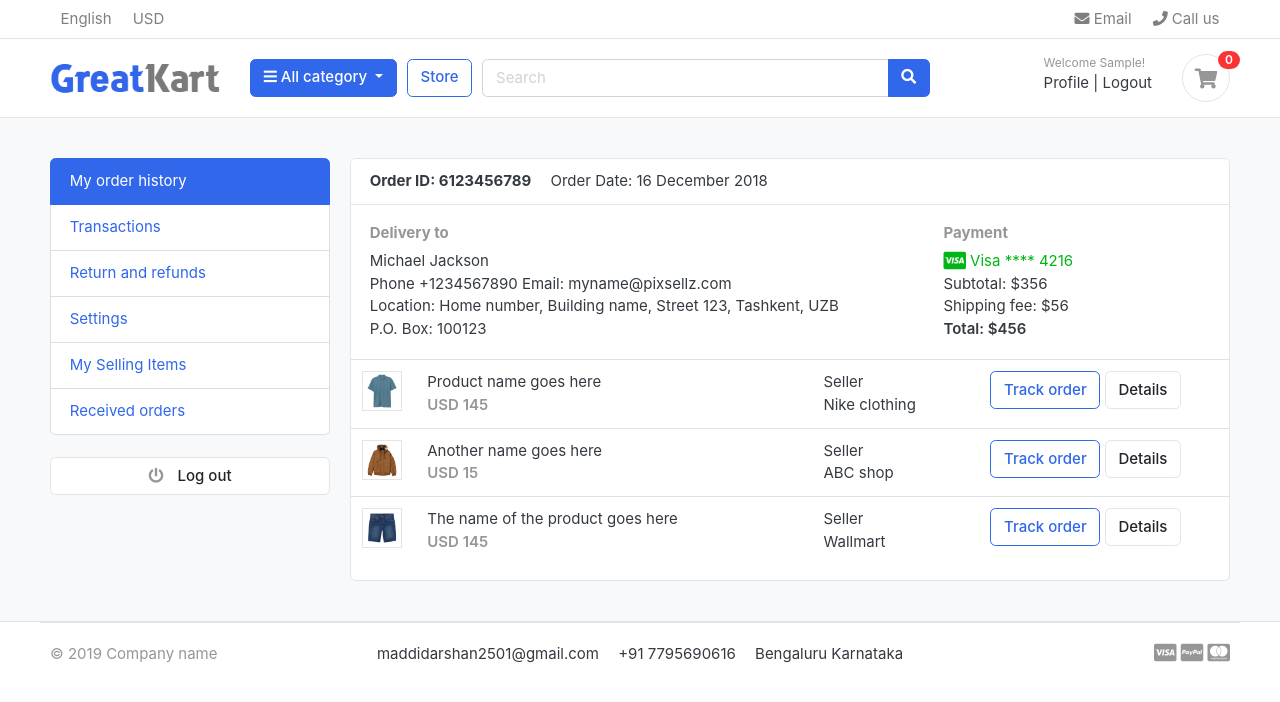
After one commit to DarshanMady/Swagstore, a Django app: page /accounts/ in a window 1280 px wide. The commit adds this page. Shown: the top 702 px of the page. Run offline with Django 3.2, Linux system fonts and the light colour scheme; the visitor is signed in with stand-in values (Sample User, id 1); data that the repository does not hold is empty; some libraries are stand-ins or nearby versions; some web fonts are replaced.

Commit message:
profile page created

```diff
--- a/accounts/urls.py
+++ b/accounts/urls.py
@@ -5,6 +5,8 @@ urlpatterns = [
     path('register/', views.register, name='register'),
     path('login/', views.login, name='login'),
     path('logout/', views.logout, name='logout'),
+    path('profile/', views.profile, name='profile'),
+    path('', views.profile, name='profile'),
 
     path('activate/<uidb64>/<token>/', views.activate, name='activate'),
 ]
--- a/accounts/views.py
+++ b/accounts/views.py
@@ -62,8 +62,8 @@ def login(request):
 
         if user is not None:
             auth.login(request, user)
-            #messages.success(request,'Succesfully Logged In')
-            return redirect('home')
+            messages.success(request,'Succesfully Logged In')
+            return redirect('profile')
         else:
             messages.error(request, 'Invalid login credentials')
             return redirect('login')
@@ -90,3 +90,8 @@ def activate(request , uidb64, token):
     else:
         messages.error(request,'Invalid Link')
         return redirect('register')
+
+
+@login_required(login_url='login')
+def profile(request):
+    return render(request , 'accounts/profile.html')
--- /dev/null
+++ b/templates/accounts/profile.html
@@ -0,0 +1,105 @@
+{% extends 'base.html' %}
+
+
+{% block content %}
+
+
+    <!-- ========================= SECTION CONTENT START// ========================= -->
+<section class="section-conten padding-y bg">
+{% include 'includes/alerts.html' %}
+    <div class="container">
+        <div class="row">
+        <aside class="col-md-3">
+            <!--   SIDEBAR   -->
+            <ul class="list-group">
+                <a class="list-group-item active" href="#"> My order history </a>
+                <a class="list-group-item" href="#"> Transactions </a>
+                <a class="list-group-item" href="#"> Return and refunds </a>
+                <a class="list-group-item" href="#">Settings </a>
+                <a class="list-group-item" href="#"> My Selling Items </a>
+                <a class="list-group-item" href="#"> Received orders </a>
+            </ul>
+            <br>
+            <a class="btn btn-light btn-block" href="{% url 'logout' %}"> <i class="fa fa-power-off"></i> <span class="text">Log out</span> </a>
+            <!--   SIDEBAR .//END   -->
+        </aside>
+        <main class="col-md-9">
+            <article class="card">
+            <header class="card-header">
+                <strong class="d-inline-block mr-3">Order ID: 6123456789</strong>
+                <span>Order Date: 16 December 2018</span>
+            </header>
+            <div class="card-body">
+                <div class="row">
+                    <div class="col-md-8">
+                        <h6 class="text-muted">Delivery to</h6>
+                        <p>Michael Jackson <br>
+                        Phone +1234567890 Email: myname@pixsellz.com <br>
+                        Location: Home number, Building name, Street 123,  Tashkent, UZB <br>
+                        P.O. Box: 100123
+                         </p>
+                    </div>
+                    <div class="col-md-4">
+                        <h6 class="text-muted">Payment</h6>
+                        <span class="text-success">
+                            <i class="fab fa-lg fa-cc-visa"></i>
+                            Visa  **** 4216
+                        </span>
+                        <p>Subtotal: $356 <br>
+                         Shipping fee:  $56 <br>
+                         <span class="b">Total:  $456 </span>
+                        </p>
+                    </div>
+                </div> <!-- row.// -->
+            </div> <!-- card-body .// -->
+            <div class="table-responsive">
+            <table class="table table-hover">
+                <tr>
+                    <td width="65">
+                        <img src="../images/items/1.jpg" class="img-xs border">
+                    </td>
+                    <td>
+                        <p class="title mb-0">Product name goes here </p>
+                        <var class="price text-muted">USD 145</var>
+                    </td>
+                    <td> Seller <br> Nike clothing </td>
+                    <td width="250"> <a href="#" class="btn btn-outline-primary">Track order</a> <a href="#" class="btn btn-light"> Details </a> </td>
+                </tr>
+                <tr>
+                    <td>
+                        <img src="../images/items/2.jpg" class="img-xs border">
+                    </td>
+                    <td>
+                        <p class="title mb-0">Another name goes here </p>
+                        <var class="price text-muted">USD 15</var>
+                    </td>
+                    <td> Seller <br> ABC shop </td>
+                    <td> <a href="#" class="btn btn-outline-primary">Track order</a> <a href="#" class="btn btn-light"> Details </a> </td>
+                </tr>
+                <tr>
+                    <td>
+                        <img src="../images/items/3.jpg" class="img-xs border">
+                    </td>
+                    <td>
+                        <p class="title mb-0">The name of the product  goes here </p>
+                        <var class="price text-muted">USD 145</var>
+                    </td>
+                    <td> Seller <br> Wallmart </td>
+                    <td> <a href="#" class="btn btn-outline-primary">Track order</a> <a href="#" class="btn btn-light"> Details </a> </td>
+                </tr>
+            </table>
+            </div> <!-- table-responsive .end// -->
+            </article> <!-- order-group.// -->
+        </main>
+    </div> <!-- row.// -->
+    </div>
+
+
+    </section>
+    <!-- ========================= SECTION CONTENT END// ========================= -->
+
+
+
+
+
+{% endblock %}
--- a/templates/includes/navbar.html
+++ b/templates/includes/navbar.html
@@ -73,7 +73,7 @@
                         <div class="widget-header">
                             <small class="title text-muted">Welcome {{ user.first_name }}!</small>
                             <div>
-                                <a href="#">Profile</a> <span class="dark-transp"> | </span>
+                                <a href="{% url 'profile' %}">Profile</a> <span class="dark-transp"> | </span>
                                 <a href="{% url 'logout' %}">Logout</a>
                             </div>
                         </div>
```
